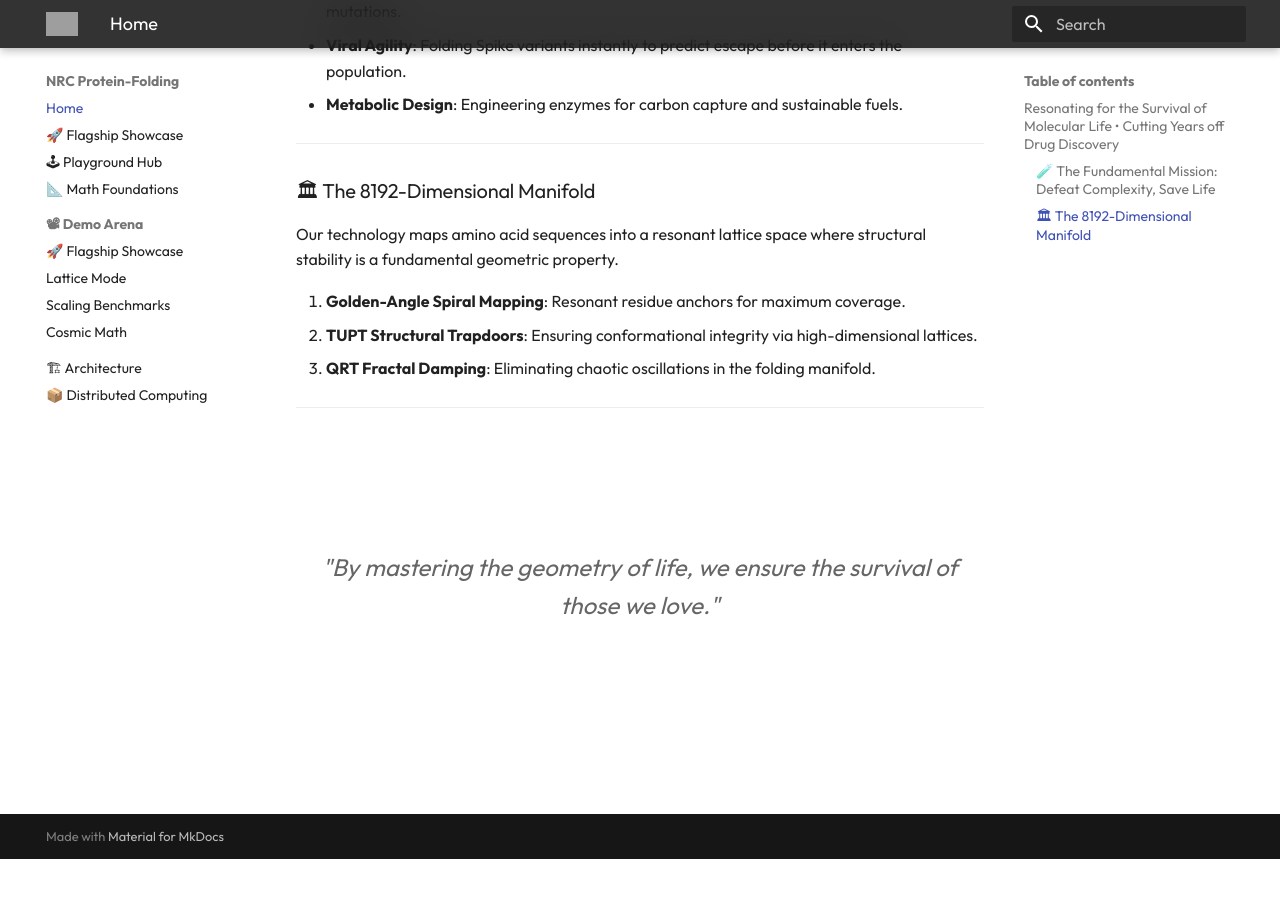
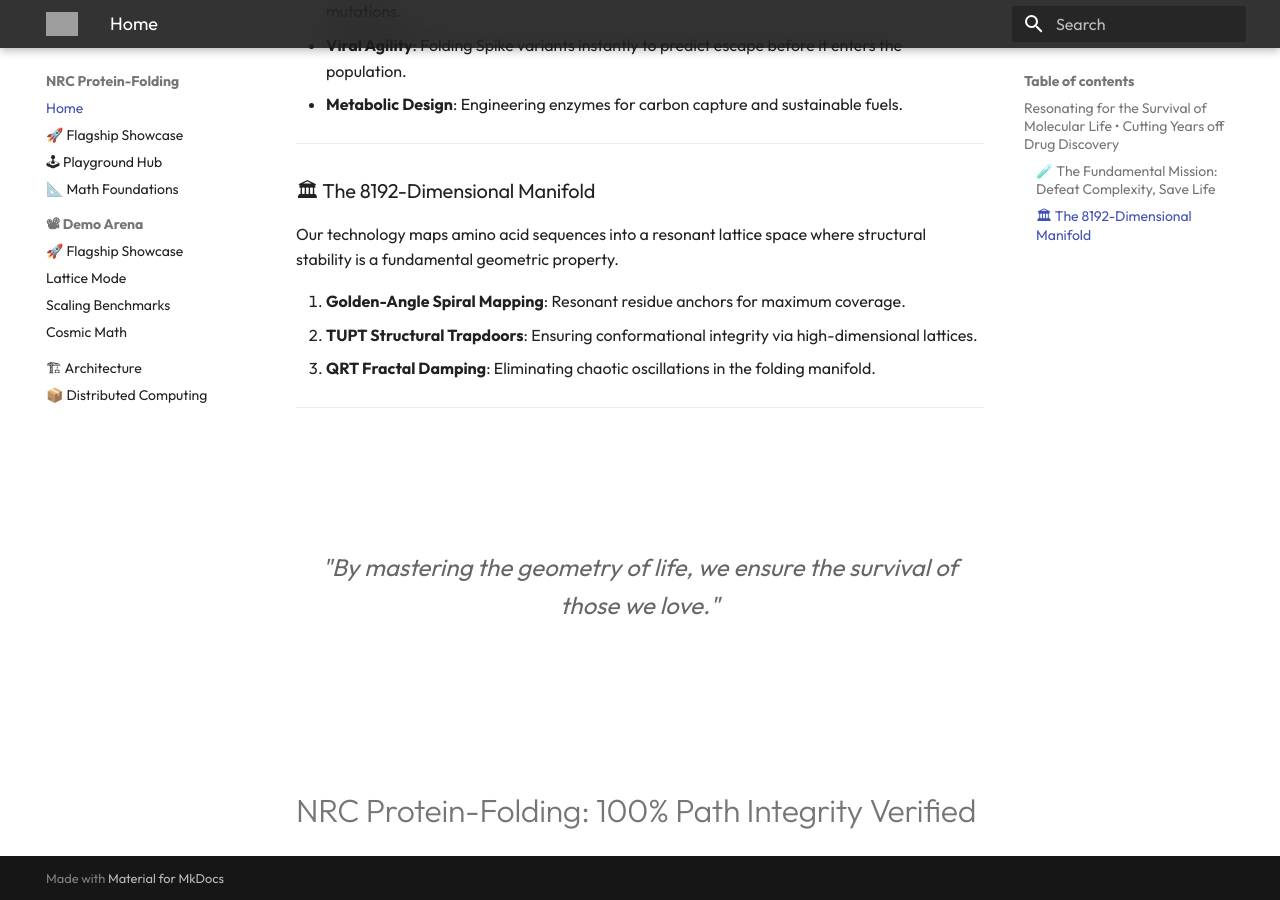
Before and after one commit to Nexus-Resonance-Codex/Protein-Folding, an MkDocs documentation site: the page built from docs/index.md, in a window 1280 px wide and 900 px high, scrolled down 2007 px. Built offline with MkDocs 1.6.1 and Material for MkDocs 9.7.7, drawn with Linux system fonts in a browser that asks for light colours; before the commit the page ends 2866 px from its top, so only the background shows below that; grey boxes are pictures that could not be loaded.

```diff
--- a/docs/index.md
+++ b/docs/index.md
@@ -65,3 +65,4 @@
     James Trageser — Nexus Resonance Codex (2026)
   </p>
 </div>
+# NRC Protein-Folding: 100% Path Integrity Verified
```
